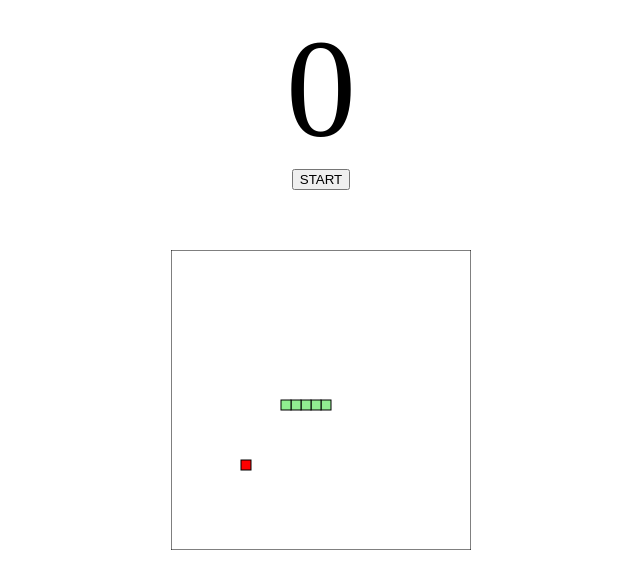
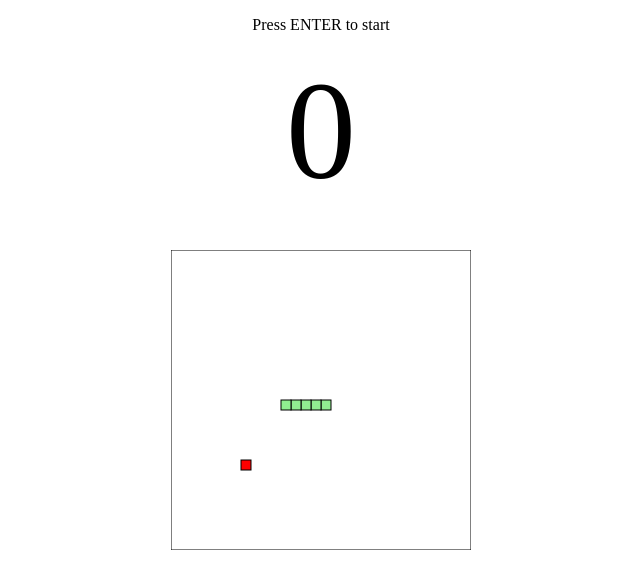
Before and after one commit to adamorlowskipoland/snake, a plain HTML site: page index.html in a window 1280 px wide. Shown: the whole page, without its empty margins (319-959 px from the left). Drawn offline with Linux system fonts and the light colour scheme.

Commit message:
chore: delete img

```diff
--- a/index.html
+++ b/index.html
@@ -12,17 +12,20 @@
     }
 
     #score {
-      text-align: center;
       font-size: 140px;
       font-family: 'Antic Slab', serif;
+    }
+
+    .center {
+      text-align: center;
     }
   </style>
 </head>
 <body>
-<div id="score">0</div>
-<canvas id="gameCanvas" width="300" height="300"></canvas>
-<div style="text-align: center">
-  <button id="startGame">START</button>
+<div class="center">
+  <p>Press ENTER to start</p>
+  <div id="score">0</div>
+  <canvas id="gameCanvas" width="300" height="300"></canvas>
 </div>
 
 <script src="script.js"></script>
--- a/script.js
+++ b/script.js
@@ -37,7 +37,7 @@ document.addEventListener("keydown", changeDirection);
 clearCanvas();
 drawFood();
 drawSnake();
-document.addEventListener("click", () => main());
+document.addEventListener("keyup", (event) => event.keyCode === 13 ? main() : 0);
 
 /**
  * Main function of the game
```
Also changed, not shown: snake.png (deleted).
